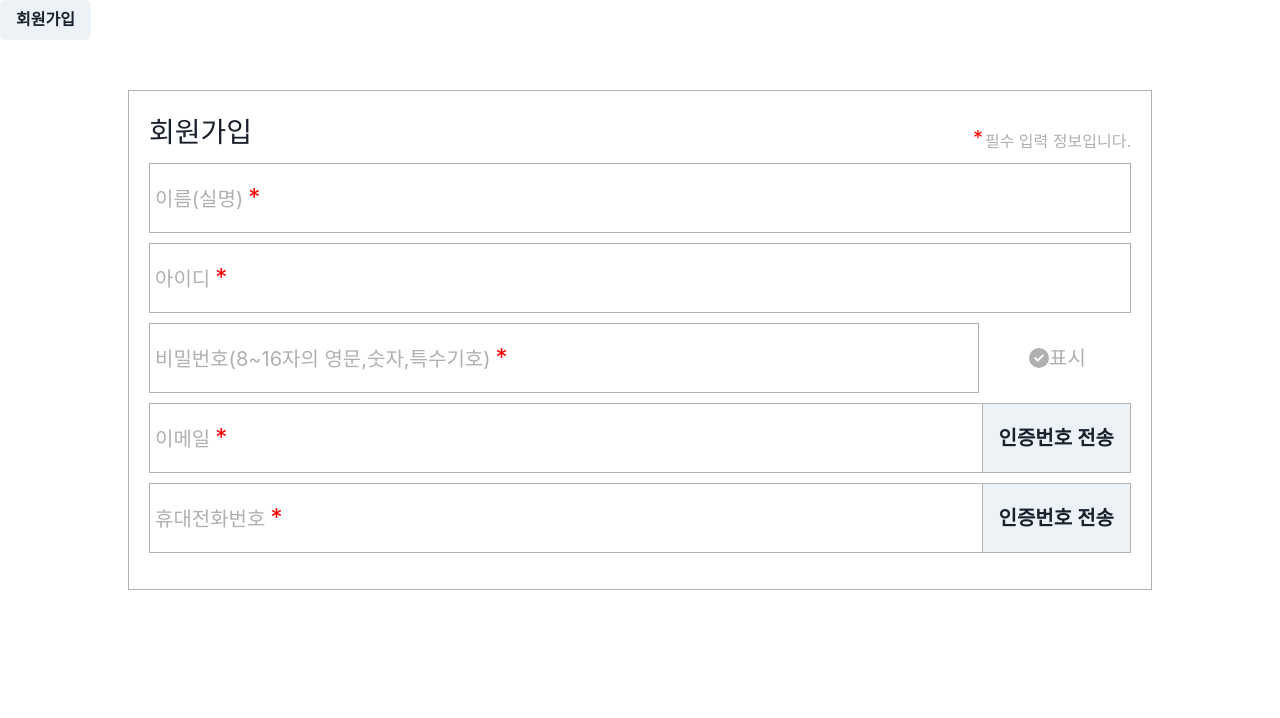
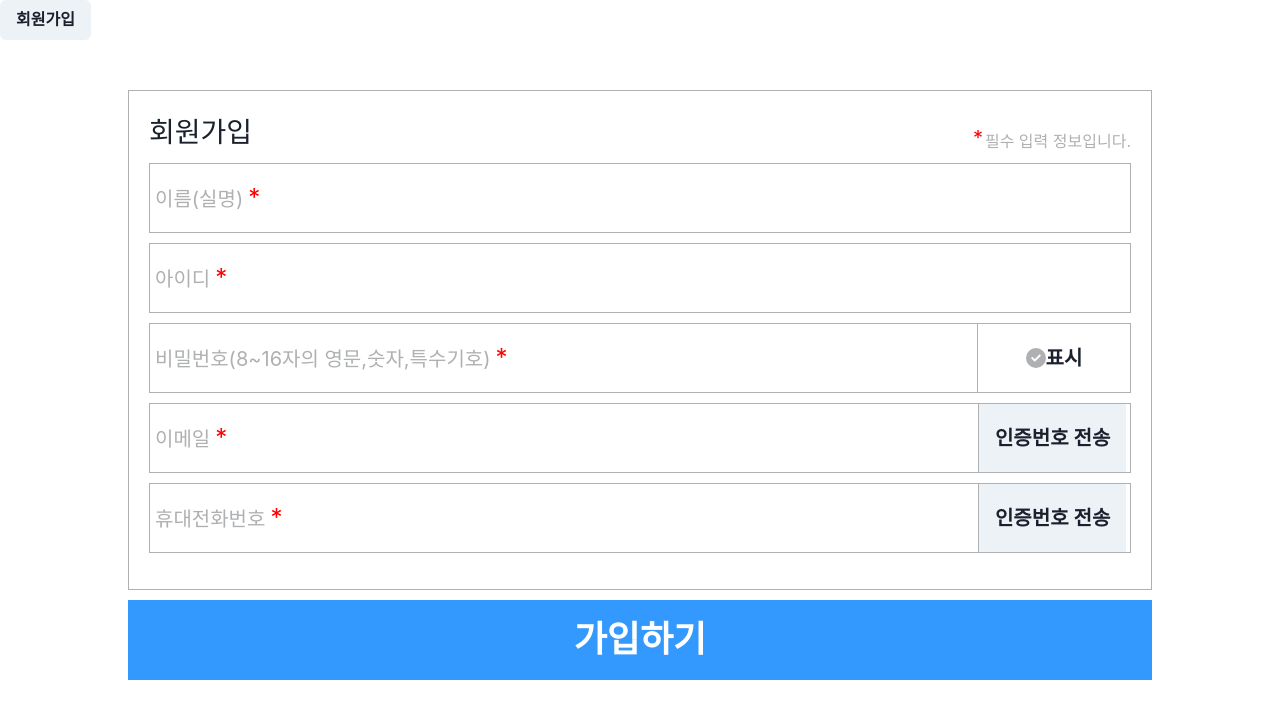
Before and after one commit to zxcvcx123/BlindPick-fe, a React (Create React App) app: page /member in a window 1280 px wide. Shown: the top 718 px of the page. Built offline with nearby package versions, Linux system fonts and the light colour scheme.

Commit message:
2024/02/02 : 비밀번호 표시 부분 변경중

```diff
--- a/src/componets/member/Member.js
+++ b/src/componets/member/Member.js
@@ -1,5 +1,13 @@
 import React, { useState } from "react";
-import { Box, Button, Flex, Input, Text, Tooltip } from "@chakra-ui/react";
+import {
+  Box,
+  Button,
+  Flex,
+  Heading,
+  Input,
+  Text,
+  Tooltip,
+} from "@chakra-ui/react";
 import axios from "axios";
 import { useNavigate } from "react-router-dom";
 import "../../css/member/memberForm.css";
@@ -86,6 +94,7 @@ function Member(props) {
   }
 
   return (
+    <Box>
       <Box
         id={"form_out_box"}
         border={"1px #afb0b2 solid"}
@@ -151,14 +160,16 @@ function Member(props) {
           </Box>
 
           {/* 비밀번호 */}
-        <Flex>
+          <Box className={"form_area"} w={"100%"}>
             <Box
-            className={"form_area"}
+              display={"flex"}
+              alignItems={"center"}
+              h={"100%"}
               w={"100%"}
+              borderRight={"1px solid #afb0b2"}
               onClick={(e) => formClick(e)}
-            className={"form_area"}
             >
-            <label for="memberPassword" className={"form_text"}>
+              <label htmlFor="memberPassword" className={"form_text"}>
                 비밀번호(8~16자의 영문,숫자,특수기호)
                 <span className={"form_star"}>*</span>
               </label>
@@ -171,24 +182,23 @@ function Member(props) {
                   fontSize={"1.75rem"}
                   borderRadius={"0px"}
                   variant={"unstyled"}
-                border={"0px"}
                   onChange={(e) => setMemberPassword(e.target.value)}
                   value={memberPassword}
                 />
               </Box>
             </Box>
-          {/* 표시 */}
-          <Box
-            className={"form_area"}
-            w={"180px"}
+            <Box w={"180px"} display={"flex"} justifyContent={"center"}>
+              <Button
+                borderLeft={"0px"}
+                borderRadius={"0px"}
+                h={"68px"}
+                display={"flex"}
                 justifyContent={"center"}
-            border={"0px"}
-          >
-            <Box
-              className={"form_text"}
-              display={"flex"}
                 alignItems={"center"}
-              onClick={(e) => formPwView(e)}
+                fontSize={"1.25rem"}
+                variant={"unstyled"}
+                value={pwCheckClick}
+                onClick={(e) => pwCheckClick(e)}
               >
                 {pwCheckClick === false && (
                   <FontAwesomeIcon
@@ -203,9 +213,9 @@ function Member(props) {
                   />
                 )}
                 <Text color={pwCheckClick === true && "blue"}>표시</Text>
+              </Button>
             </Box>
           </Box>
-        </Flex>
 
           {/* 이메일 */}
           <Box className={"form_area"} w={"100%"}>
@@ -234,7 +244,7 @@ function Member(props) {
                 />
               </Box>
             </Box>
-          <Box w={"159px"}>
+            <Box w={"180px"}>
               <Button
                 borderLeft={"1px #afb0b2 solid"}
                 borderRadius={"0px"}
@@ -245,7 +255,9 @@ function Member(props) {
                 fontSize={"1.25rem"}
                 data-value={"email"}
                 onClick={(e) =>
-                checkBtnClickHandler(e.currentTarget.getAttribute("data-value"))
+                  checkBtnClickHandler(
+                    e.currentTarget.getAttribute("data-value"),
+                  )
                 }
               >
                 <Text>인증번호 전송</Text>
@@ -291,7 +303,7 @@ function Member(props) {
                 />
               </Box>
             </Box>
-          <Box w={"159px"}>
+            <Box w={"180px"}>
               <Button
                 borderLeft={"1px #afb0b2 solid"}
                 borderRadius={"0px"}
@@ -302,7 +314,9 @@ function Member(props) {
                 fontSize={"1.25rem"}
                 data-value={"phone"}
                 onClick={(e) =>
-                checkBtnClickHandler(e.currentTarget.getAttribute("data-value"))
+                  checkBtnClickHandler(
+                    e.currentTarget.getAttribute("data-value"),
+                  )
                 }
               >
                 <Text>인증번호 전송</Text>
@@ -323,6 +337,22 @@ function Member(props) {
           </Box>
         </Box>
       </Box>
+      <Box
+        _hover={"cursor: pointer"}
+        border={"1px #3399ff solid"}
+        w={"80%"}
+        h={"80px"}
+        m={"-40px auto"}
+        display={"flex"}
+        alignItems={"center"}
+        justifyContent={"center"}
+        backgroundColor={"#3399ff"}
+      >
+        <button style={{ width: "100%", height: "100%" }}>
+          <Heading color={"white"}>가입하기</Heading>
+        </button>
+      </Box>
+    </Box>
   );
 }
 
```
Lines whose indentation alone changed are shown as unchanged.
